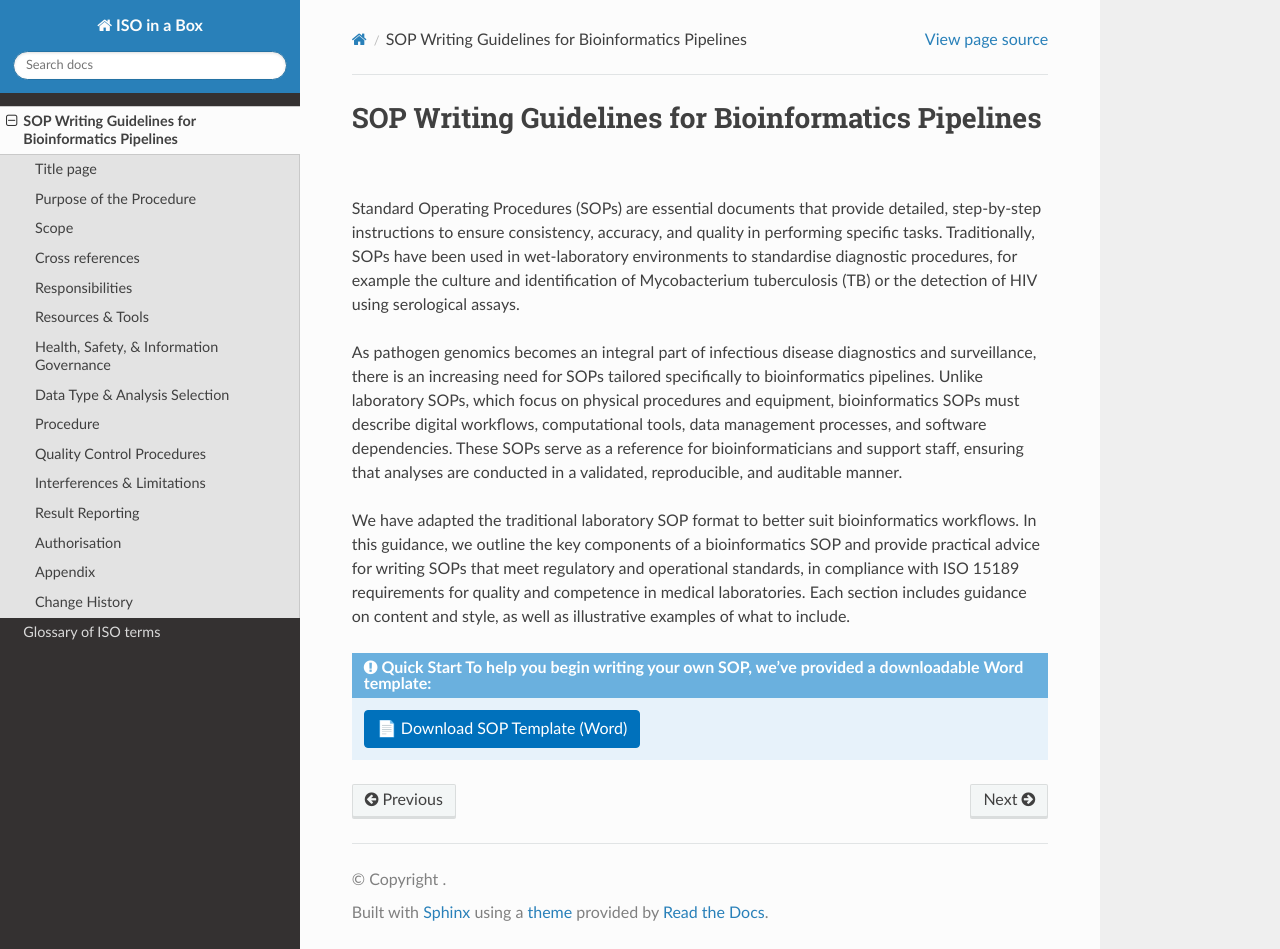
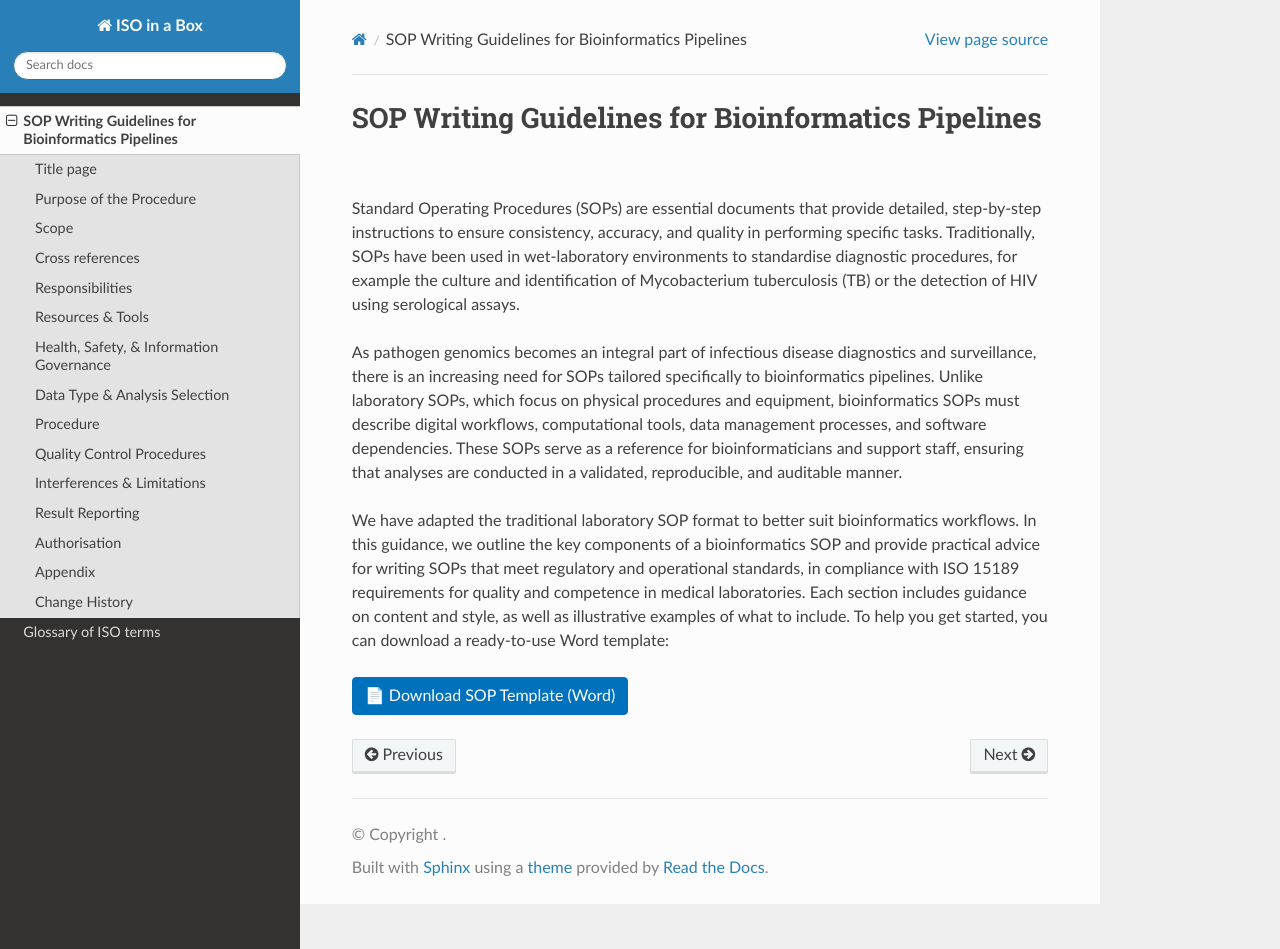
Before and after one commit to ASendellPrice/IIB-rtd, a Sphinx documentation site: the page built from docs/source/sop_guidelines.rst, in a window 1280 px wide and 949 px high. Built offline with Sphinx 7.4.7 and the Read the Docs theme 3.1.0, drawn with Linux system fonts in a browser that asks for light colours; pages that are not in the unit, such as notebooks, are missing from menus.

Commit message:
Testing another format option

```diff
--- a/docs/source/sop_guidelines.rst
+++ b/docs/source/sop_guidelines.rst
@@ -5,15 +5,13 @@ Standard Operating Procedures (SOPs) are essential documents that provide detail
 
 As pathogen genomics becomes an integral part of infectious disease diagnostics and surveillance, there is an increasing need for SOPs tailored specifically to bioinformatics pipelines. Unlike laboratory SOPs, which focus on physical procedures and equipment, bioinformatics SOPs must describe digital workflows, computational tools, data management processes, and software dependencies. These SOPs serve as a reference for bioinformaticians and support staff, ensuring that analyses are conducted in a validated, reproducible, and auditable manner.
 
-We have adapted the traditional laboratory SOP format to better suit bioinformatics workflows. In this guidance, we outline the key components of a bioinformatics SOP and provide practical advice for writing SOPs that meet regulatory and operational standards, in compliance with ISO 15189 requirements for quality and competence in medical laboratories. Each section includes guidance on content and style, as well as illustrative examples of what to include.
+We have adapted the traditional laboratory SOP format to better suit bioinformatics workflows. In this guidance, we outline the key components of a bioinformatics SOP and provide practical advice for writing SOPs that meet regulatory and operational standards, in compliance with ISO 15189 requirements for quality and competence in medical laboratories. Each section includes guidance on content and style, as well as illustrative examples of what to include. To help you get started, you can download a ready-to-use Word template:
 
-.. admonition:: Quick Start
-   To help you begin writing your own SOP, we've provided a downloadable Word template:
+.. button-link:: https://github.com/your-org/your-repo/raw/main/templates/sop_template.docx
+   :color: primary
 
-   .. button-link:: https://github.com/your-org/your-repo/raw/main/templates/sop_template.docx
-      :color: primary
+   📄 Download SOP Template (Word)
 
-      📄 Download SOP Template (Word)
 
 .. toctree::
    :maxdepth: 2
```
